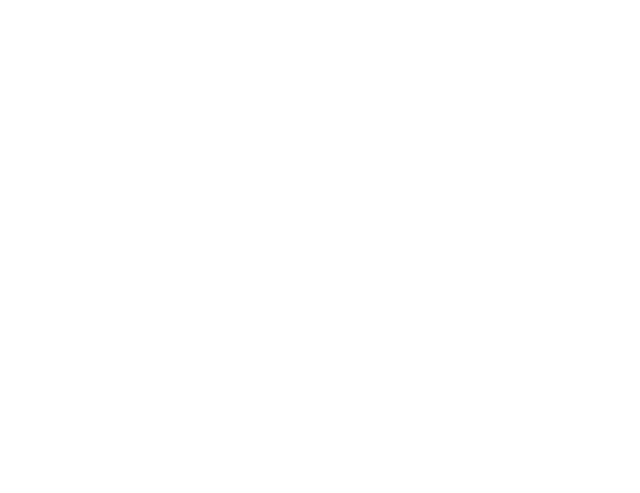
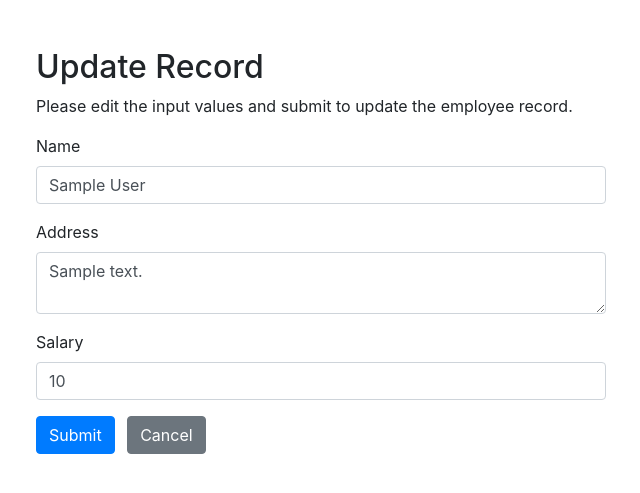
Before and after one commit to errysyzwn/simple-crud, a PHP site: page /update.php?id=1 in a window 1280 px wide. Before the commit the part shown is empty. Shown: the top 493 px of the page, without its empty margins (319-959 px from the left). Run offline with PHP 8.4, Linux system fonts and the light colour scheme; tables that the repository leaves empty or names only in its code hold one stand-in row (values such as "Sample post").

Commit message:
update and finalize

```diff
--- a/index.php
+++ b/index.php
@@ -29,7 +29,7 @@
             <div class="row">
                 <div class="col-md-12">
                     <div class="mt-5 mb-3 clearfix">
-                        <h2 class="pull-left">Staff Details</h2>
+                        <h2 class="pull-left">Employees Details</h2>
                         <a href="create.php" class="btn btn-success pull-right"><i class="fa fa-plus"></i> Add New Employee</a>
                     </div>
                     <?php
--- a/update.php
+++ b/update.php
@@ -0,0 +1,170 @@
+<?php
+// Include config file
+require_once "config.php";
+
+// Define variables and initialize with empty values
+$name = $address = $salary = "";
+$name_err = $address_err = $salary_err = "";
+
+// Processing form data when form is submitted
+if(isset($_POST["id"]) && !empty($_POST["id"])){
+    // Get hidden input value
+    $id = $_POST["id"];
+
+    // Validate name
+    $input_name = trim($_POST["name"]);
+    if(empty($input_name)){
+        $name_err = "Please enter a name.";
+    } elseif(!filter_var($input_name, FILTER_VALIDATE_REGEXP, array("options"=>array("regexp"=>"/^[a-zA-Z\s]+$/")))){
+        $name_err = "Please enter a valid name.";
+    } else{
+        $name = $input_name;
+    }
+
+    // Validate address address
+    $input_address = trim($_POST["address"]);
+    if(empty($input_address)){
+        $address_err = "Please enter an address.";
+    } else{
+        $address = $input_address;
+    }
+
+    // Validate salary
+    $input_salary = trim($_POST["salary"]);
+    if(empty($input_salary)){
+        $salary_err = "Please enter the salary amount.";
+    } elseif(!ctype_digit($input_salary)){
+        $salary_err = "Please enter a positive integer value.";
+    } else{
+        $salary = $input_salary;
+    }
+
+    // Check input errors before inserting in database
+    if(empty($name_err) && empty($address_err) && empty($salary_err)){
+        // Prepare an update statement
+        $sql = "UPDATE employees SET name=?, address=?, salary=? WHERE id=?";
+
+        if($stmt = mysqli_prepare($link, $sql)){
+            // Bind variables to the prepared statement as parameters
+            mysqli_stmt_bind_param($stmt, "sssi", $param_name, $param_address, $param_salary, $param_id);
+
+            // Set parameters
+            $param_name = $name;
+            $param_address = $address;
+            $param_salary = $salary;
+            $param_id = $id;
+
+            // Attempt to execute the prepared statement
+            if(mysqli_stmt_execute($stmt)){
+                // Records updated successfully. Redirect to landing page
+                header("location: index.php");
+                exit();
+            } else{
+                echo "Oops! Something went wrong. Please try again later.";
+            }
+        }
+
+        // Close statement
+        mysqli_stmt_close($stmt);
+    }
+
+    // Close connection
+    mysqli_close($link);
+} else{
+    // Check existence of id parameter before processing further
+    if(isset($_GET["id"]) && !empty(trim($_GET["id"]))){
+        // Get URL parameter
+        $id =  trim($_GET["id"]);
+
+        // Prepare a select statement
+        $sql = "SELECT * FROM employees WHERE id = ?";
+        if($stmt = mysqli_prepare($link, $sql)){
+            // Bind variables to the prepared statement as parameters
+            mysqli_stmt_bind_param($stmt, "i", $param_id);
+
+            // Set parameters
+            $param_id = $id;
+
+            // Attempt to execute the prepared statement
+            if(mysqli_stmt_execute($stmt)){
+                $result = mysqli_stmt_get_result($stmt);
+
+                if(mysqli_num_rows($result) == 1){
+                    /* Fetch result row as an associative array. Since the result set
+                    contains only one row, we don't need to use while loop */
+                    $row = mysqli_fetch_array($result, MYSQLI_ASSOC);
+
+                    // Retrieve individual field value
+                    $name = $row["name"];
+                    $address = $row["address"];
+                    $salary = $row["salary"];
+                } else{
+                    // URL doesn't contain valid id. Redirect to error page
+                    header("location: error.php");
+                    exit();
+                }
+
+            } else{
+                echo "Oops! Something went wrong. Please try again later.";
+            }
+        }
+
+        // Close statement
+        mysqli_stmt_close($stmt);
+
+        // Close connection
+        mysqli_close($link);
+    }  else{
+        // URL doesn't contain id parameter. Redirect to error page
+        header("location: error.php");
+        exit();
+    }
+}
+?>
+
+<!DOCTYPE html>
+<html lang="en">
+<head>
+    <meta charset="UTF-8">
+    <title>Update Record</title>
+    <link rel="stylesheet" href="https://stackpath.bootstrapcdn.com/bootstrap/4.5.2/css/bootstrap.min.css">
+    <style>
+        .wrapper{
+            width: 600px;
+            margin: 0 auto;
+        }
+    </style>
+</head>
+<body>
+    <div class="wrapper">
+        <div class="container-fluid">
+            <div class="row">
+                <div class="col-md-12">
+                    <h2 class="mt-5">Update Record</h2>
+                    <p>Please edit the input values and submit to update the employee record.</p>
+                    <form action="<?php echo htmlspecialchars(basename($_SERVER['REQUEST_URI'])); ?>" method="post">
+                        <div class="form-group">
+                            <label>Name</label>
+                            <input type="text" name="name" class="form-control <?php echo (!empty($name_err)) ? 'is-invalid' : ''; ?>" value="<?php echo $name; ?>">
+                            <span class="invalid-feedback"><?php echo $name_err;?></span>
+                        </div>
+                        <div class="form-group">
+                            <label>Address</label>
+                            <textarea name="address" class="form-control <?php echo (!empty($address_err)) ? 'is-invalid' : ''; ?>"><?php echo $address; ?></textarea>
+                            <span class="invalid-feedback"><?php echo $address_err;?></span>
+                        </div>
+                        <div class="form-group">
+                            <label>Salary</label>
+                            <input type="text" name="salary" class="form-control <?php echo (!empty($salary_err)) ? 'is-invalid' : ''; ?>" value="<?php echo $salary; ?>">
+                            <span class="invalid-feedback"><?php echo $salary_err;?></span>
+                        </div>
+                        <input type="hidden" name="id" value="<?php echo $id; ?>"/>
+                        <input type="submit" class="btn btn-primary" value="Submit">
+                        <a href="index.php" class="btn btn-secondary ml-2">Cancel</a>
+                    </form>
+                </div>
+            </div>
+        </div>
+    </div>
+</body>
+</html>
```
Also changed, not shown: README.md.
